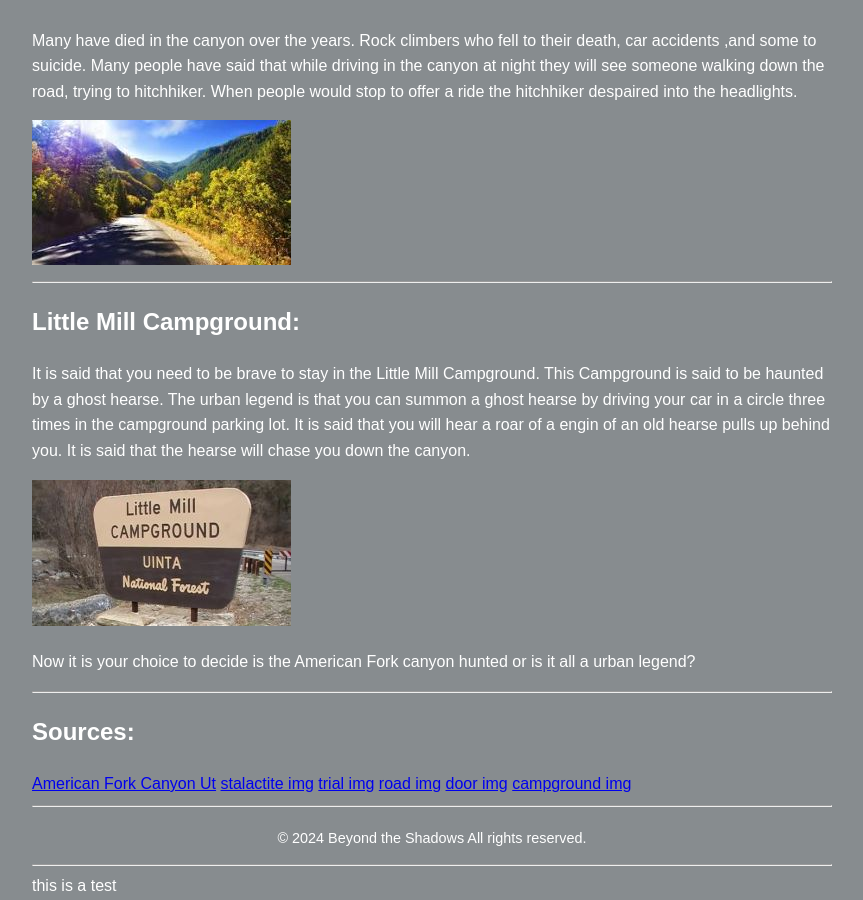
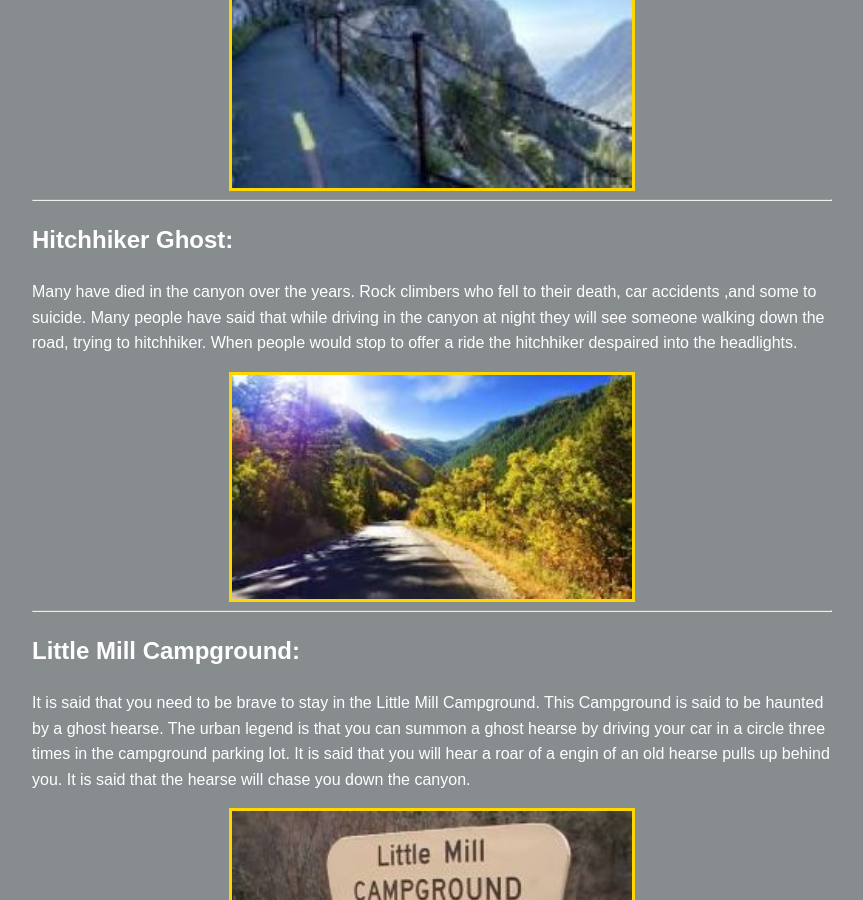
Before and after one commit to naomismith1/Beyond-the-Shadows, a plain HTML site: page americanforkcanyon.html in a window 1280 px wide. Shown: the part 1900-2800 px from the top of the page, without its empty margins (208-1071 px from the left). Drawn offline with Linux system fonts and the light colour scheme.

Commit message:
updates again

```diff
--- a/americanforkcanyon.html
+++ b/americanforkcanyon.html
@@ -18,9 +18,6 @@
 
         </ul>
     </nav>
-    <p class="motto">
-      Explore the mysterious and eerie world of supernatural phenomena
-    </p>
 
     <p>
     American Fork Canyon is said to be haunted to the point where it is said that you should leave the canyon at night, but I leave it to you to decide if it is truly haunted.
@@ -36,7 +33,7 @@
     drought. After they were married the princess found out that Red cloud
     lied to her. She climbed to the top of Mount Timpangogs and jumped, ending her life. Red Cloud was devastated a place her body in the cave. A heart shape stalactite grew at that spot. It is said that they still haunt the cave to this day.
     </p>
-   <img src="imges/stalactite.jpg" alt="stalactite">
+   <img src="imges/stalactite.jpg" alt="stalactite" class="img">
     <hr>
     <h2>Park employees experiences:</h2>
     <p>
@@ -54,7 +51,7 @@
       co-work they open the door to find that no one was on the other side.
       Visitors have reported seeing orbs and feeling hot breath on their necks.
     </p>
-    <img src="imges/door.jpg" alt="door">
+    <img src="imges/door.jpg" alt="door" class="img">
     <hr />
     <h2>Timpanogos Cave Tail:</h2>
     <p>
@@ -81,7 +78,7 @@
       front of the hikers. He will glare at the hikers before vanishing.
     </p>
 
-    <img src="imges/trial.jpg" alt="trail">
+    <img src="imges/trial.jpg" alt="trail" class="img">
     <hr>
     <h2>Hitchhiker Ghost:</h2>
     <p>
@@ -91,7 +88,7 @@
       down the road, trying to hitchhiker. When people would stop to offer a ride
       the hitchhiker despaired into the headlights.
     </p>
-    <img src="imges/road.jpg" alt="road">
+    <img src="imges/road.jpg" alt="road" class="img">
     <hr/>
     <h2>Little Mill Campground:</h2>
 
@@ -104,7 +101,7 @@
       said that the hearse will chase you down the canyon.
     </p>
 
-<img src="imges/campground.jpg" alt="campground">
+<img src="imges/campground.jpg" alt="campground" class="img">
     <p>Now it is your choice to decide is the American Fork canyon hunted or is it all a urban legend?</p>
     <hr>
     <h2>Sources:</h2>
--- a/style.css
+++ b/style.css
@@ -64,3 +64,12 @@ nav li a:hover {
 .motto{
     text-align: center;
 }
+
+
+.img{
+    display: block;
+    margin-left: auto;
+    margin-right: auto;
+    width: 50%;
+    border: 3px,solid #FFD700;
+}
```
